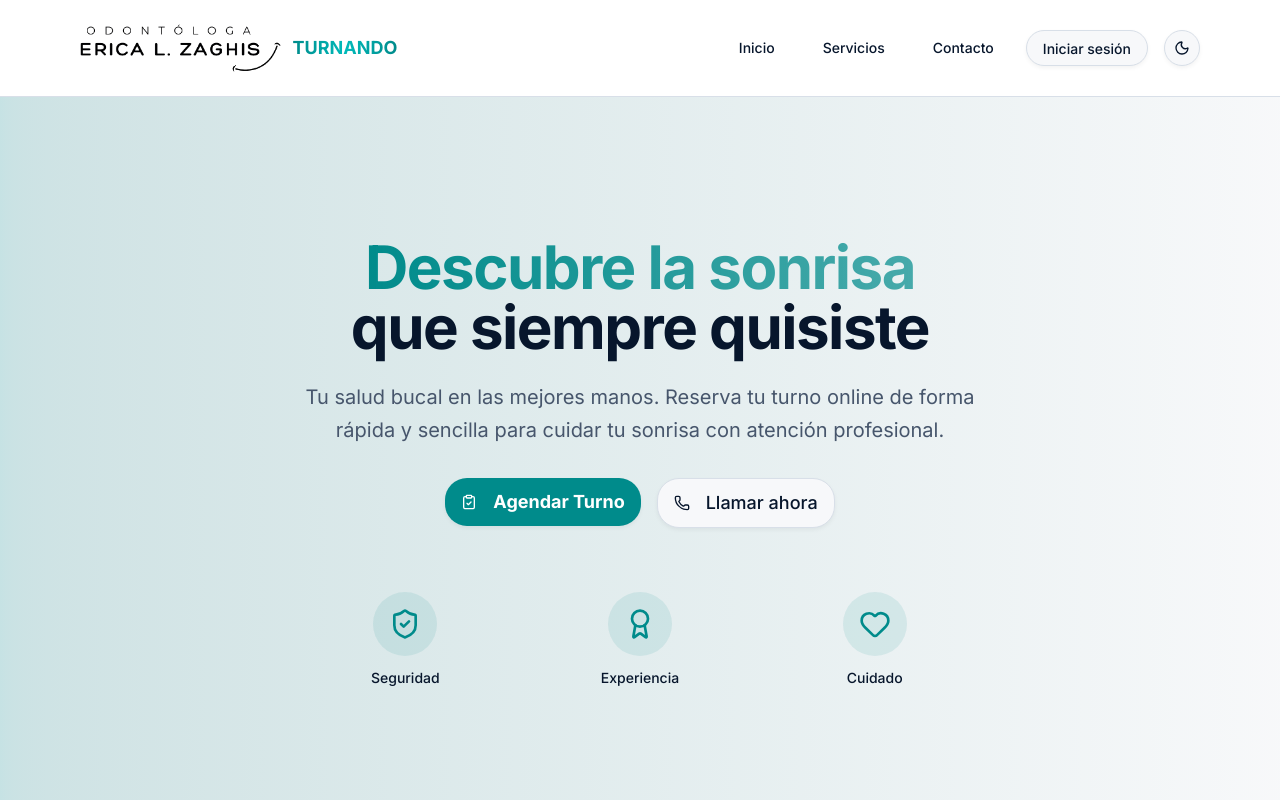
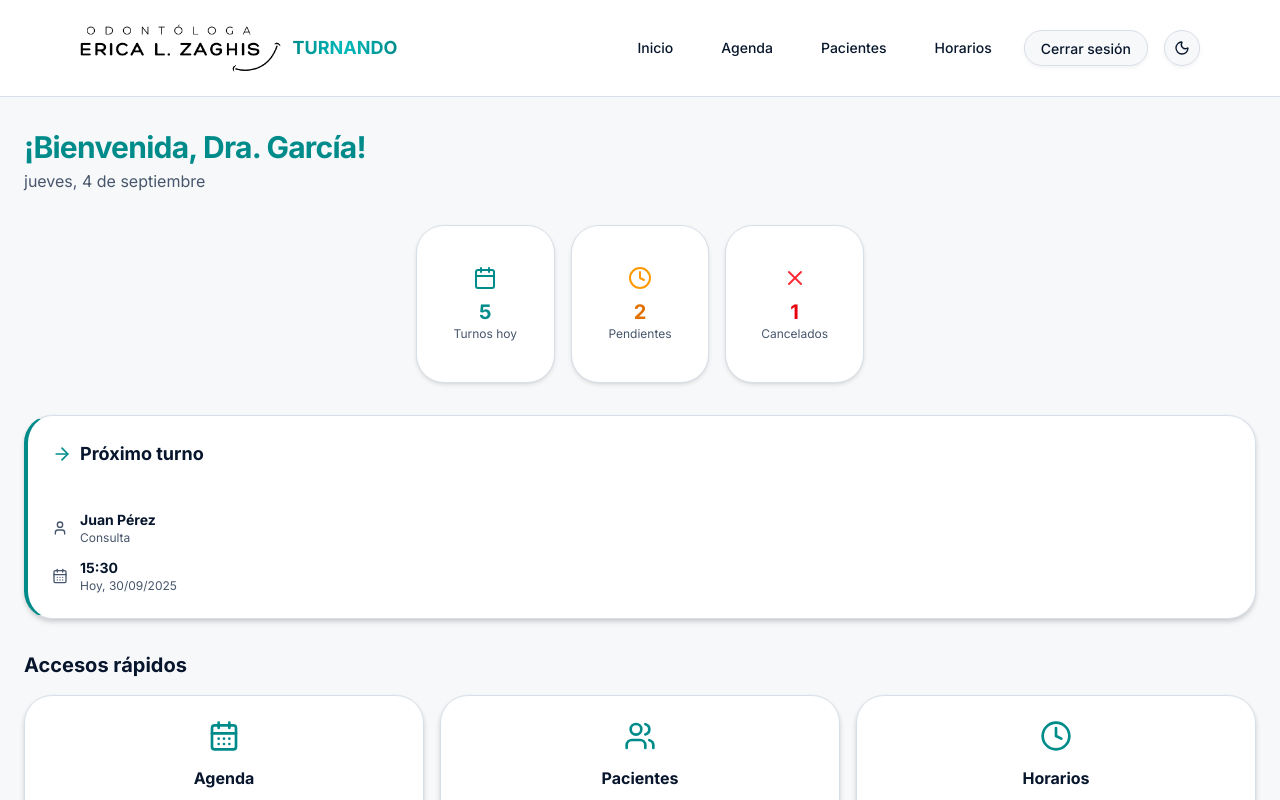
Before and after one commit to melinab1998/TPI-PROGRAMACION-IV, a React (Vite) app in the folder frontend/: page / in a window 1280 px wide. Shown: the top 800 px of the page. Built offline with nearby package versions, Linux system fonts and the light colour scheme.

Commit message:
test-admin-dashboard

```diff
--- a/frontend/src/App.jsx
+++ b/frontend/src/App.jsx
@@ -11,12 +11,23 @@ import Appointments from "./pages/Appointments/Appointments";
 import Calendar from "./pages/Calendar/Calendar";
 import { useAuth } from "@/hooks/useAuth";
 import PatientProfile from "./pages/PatientProfile/PatientProfile";
+import AdminHome from "./pages/AdminHome/AdminHome";
+import SuperAdminHome from "./pages/SuperAdminHome/SuperAdminHome"
+
 function App() {
-  const { isLoggedIn } = useAuth();
+
+  const { isLoggedIn, role } = useAuth();
+  const getHome = () => {
+    if (!isLoggedIn) return <Home />;
+    if (role === "user") return <UserHome />;
+    if (role === "admin") return <AdminHome />;
+    if (role === "superadmin") return <SuperAdminHome />;
+  };
+
   return (
     <Routes>
       <Route path="/" element={<Layout />}>
-        <Route index element={isLoggedIn ? <UserHome /> : <Home />} />
+        <Route index element={getHome()} />
         <Route path="login" element={<Login />} />
         <Route path="services" element={<ServicesPage />} />
         <Route path="register" element={<Register />} />
--- a/frontend/src/components/NavBar/NavBar.jsx
+++ b/frontend/src/components/NavBar/NavBar.jsx
@@ -9,7 +9,7 @@ import { useAuth } from "@/hooks/useAuth";
 
 export default function NavBar() {
   const { theme } = useTheme();
-  const { isLoggedIn, logout } = useAuth();
+  const { isLoggedIn, role, logout } = useAuth();
 
   return (
     <nav className="w-full border-b border-[var(--border)] bg-[var(--card)]">
@@ -36,8 +36,28 @@ export default function NavBar() {
 
           {isLoggedIn ? (
             <>
-              <Link to="/appointments"><Button variant="ghost">Turnos</Button></Link>
-              <Link to="/profile"><Button variant="ghost">Mi Perfil</Button></Link>
+              {role === "user" && (
+                <>
+                  <Link to="/appointments"><Button variant="ghost">Turnos</Button></Link>
+                  <Link to="/profile"><Button variant="ghost">Mi Perfil</Button></Link>
+                </>
+              )}
+
+              {role === "admin" && (
+                <>
+                  <Link to="/schedule"><Button variant="ghost">Agenda</Button></Link>
+                  <Link to="/patients"><Button variant="ghost">Pacientes</Button></Link>
+                  <Link to="/availability"><Button variant="ghost">Horarios</Button></Link>
+                </>
+              )}
+
+              {role === "superadmin" && (
+                <>
+                  <Link to="/super-panel"><Button variant="ghost">Panel Root</Button></Link>
+                  <Link to="/system-config"><Button variant="ghost">Config Sistema</Button></Link>
+                </>
+              )}
+
               <Button variant="outline" className="hidden md:inline" onClick={logout}>
                 Cerrar sesión
               </Button>
--- /dev/null
+++ b/frontend/src/pages/AdminHome/AdminHome.jsx
@@ -0,0 +1,150 @@
+import { Card, CardContent, CardHeader, CardTitle } from "@/components/ui/card"
+import { Button } from "@/components/ui/button"
+import { CalendarDays, Users, Clock, ArrowRight, User, Calendar, X } from "lucide-react"
+
+export default function AdminHome() {
+  const dentistName = "Dra. García"
+
+  const nextAppointment = {
+    paciente: "Juan Pérez",
+    fecha: "Hoy, 30/09/2025",
+    hora: "15:30",
+    tipo: "Consulta",
+  }
+
+  const todayStats = {
+    total: 5,
+    pending: 2,
+    cancelled: 1,
+  }
+
+  return (
+    <div className="px-2 sm:px-4 lg:px-6 py-8 space-y-8 max-w-7xl mx-auto">
+
+      {/* Header */}
+      <header className="space-y-1">
+        <h1 className="text-3xl font-bold text-primary tracking-tight">
+          ¡Bienvenida, {dentistName}!
+        </h1>
+        <p className="text-muted-foreground">
+          {new Date().toLocaleDateString("es-ES", {
+            weekday: "long",
+            day: "numeric",
+            month: "long",
+          })}
+        </p>
+      </header>
+
+      {/* Cards estadísticas */}
+<div className="flex justify-center">
+  <div className="grid grid-cols-1 sm:grid-cols-3 gap-4 max-w-md w-full">
+    <Card className="shadow-sm">
+      <CardContent className="flex flex-col items-center justify-center h-full p-4">
+        <Calendar className="w-6 h-6 text-primary mb-2" />
+        <div className="text-xl font-bold text-primary">
+          {todayStats.total}
+        </div>
+        <div className="text-xs text-muted-foreground">Turnos hoy</div>
+      </CardContent>
+    </Card>
+
+    <Card className="shadow-sm">
+      <CardContent className="flex flex-col items-center justify-center h-full p-4">
+        <Clock className="w-6 h-6 text-amber-500 mb-2" />
+        <div className="text-xl font-bold text-amber-600">
+          {todayStats.pending}
+        </div>
+        <div className="text-xs text-muted-foreground">Pendientes</div>
+      </CardContent>
+    </Card>
+
+    <Card className="shadow-sm">
+      <CardContent className="flex flex-col items-center justify-center h-full p-4">
+        <X className="w-6 h-6 text-red-500 mb-2" />
+        <div className="text-xl font-bold text-red-600">
+          {todayStats.cancelled}
+        </div>
+        <div className="text-xs text-muted-foreground">Cancelados</div>
+      </CardContent>
+    </Card>
+  </div>
+</div>
+
+      {/* Próximo turno */}
+      <Card className="shadow-lg border-l-4 border-l-primary">
+        <CardHeader className="pb-3">
+          <CardTitle className="flex items-center gap-2 text-lg font-semibold">
+            <ArrowRight className="w-5 h-5 text-primary" />
+            Próximo turno
+          </CardTitle>
+        </CardHeader>
+        <CardContent className="space-y-3">
+          {nextAppointment ? (
+            <>
+              <div className="flex items-center gap-3">
+                <User className="w-4 h-4 text-muted-foreground" />
+                <div>
+                  <p className="font-semibold text-sm">{nextAppointment.paciente}</p>
+                  <p className="text-xs text-muted-foreground capitalize">{nextAppointment.tipo}</p>
+                </div>
+              </div>
+              <div className="flex items-center gap-3">
+                <CalendarDays className="w-4 h-4 text-muted-foreground" />
+                <div>
+                  <p className="font-semibold text-sm">{nextAppointment.hora}</p>
+                  <p className="text-xs text-muted-foreground">{nextAppointment.fecha}</p>
+                </div>
+              </div>
+            </>
+          ) : (
+            <p className="text-muted-foreground text-sm text-center py-2">
+              No tienes turnos programados.
+            </p>
+          )}
+        </CardContent>
+      </Card>
+
+      {/* Accesos rápidos */}
+      <div>
+        <h2 className="text-xl font-semibold mb-4">Accesos rápidos</h2>
+        <div className="grid grid-cols-1 sm:grid-cols-2 lg:grid-cols-3 gap-4">
+          <Card className="shadow-lg hover:shadow-xl transition-all border-border">
+            <CardHeader className="flex flex-col items-center pb-3">
+              <CalendarDays className="w-8 h-8 text-primary mb-2" />
+              <CardTitle className="text-base font-semibold">Agenda</CardTitle>
+            </CardHeader>
+            <CardContent className="flex justify-center pt-0">
+              <Button variant="default" className="w-full text-sm" size="sm">
+                Ver agenda
+              </Button>
+            </CardContent>
+          </Card>
+
+          <Card className="shadow-lg hover:shadow-xl transition-all border-border">
+            <CardHeader className="flex flex-col items-center pb-3">
+              <Users className="w-8 h-8 text-primary mb-2" />
+              <CardTitle className="text-base font-semibold">Pacientes</CardTitle>
+            </CardHeader>
+            <CardContent className="flex justify-center pt-0">
+              <Button variant="default" className="w-full text-sm" size="sm">
+                Ver pacientes
+              </Button>
+            </CardContent>
+          </Card>
+
+          <Card className="shadow-lg hover:shadow-xl transition-all border-border">
+            <CardHeader className="flex flex-col items-center pb-3">
+              <Clock className="w-8 h-8 text-primary mb-2" />
+              <CardTitle className="text-base font-semibold">Horarios</CardTitle>
+            </CardHeader>
+            <CardContent className="flex justify-center pt-0">
+              <Button variant="default" className="w-full text-sm" size="sm">
+                Gestionar horarios
+              </Button>
+            </CardContent>
+          </Card>
+        </div>
+      </div>
+    </div>
+  )
+}
--- /dev/null
+++ b/frontend/src/pages/SuperAdminHome/SuperAdminHome.jsx
@@ -0,0 +1,11 @@
+import React from 'react'
+
+const SuperAdminHome = () => {
+  return (
+    <div>
+      <h1>SuperAdminHome</h1>
+    </div>
+  )
+}
+
+export default SuperAdminHome
--- a/frontend/src/services/auth/AuthContextProvider.jsx
+++ b/frontend/src/services/auth/AuthContextProvider.jsx
@@ -2,13 +2,19 @@ import { useState } from "react";
 import { AuthContext } from "./AuthContext";
 
 export function AuthContextProvider({ children }) {
-    const [isLoggedIn, setIsLoggedIn] = useState(false);
+    const [auth, setAuth] = useState({
+        isLoggedIn: true,
+        role: "admin", // guest | user | admin | superadmin
+    });
 
-    const login = () => setIsLoggedIn(true);
-    const logout = () => setIsLoggedIn(false);
+    const login = (role = "user") =>
+        setAuth({ isLoggedIn: true, role });
+
+    const logout = () =>
+        setAuth({ isLoggedIn: false, role: "guest" });
 
     return (
-        <AuthContext.Provider value={{ isLoggedIn, login, logout }}>
+        <AuthContext.Provider value={{ ...auth, login, logout }}>
             {children}
         </AuthContext.Provider>
     );
```
